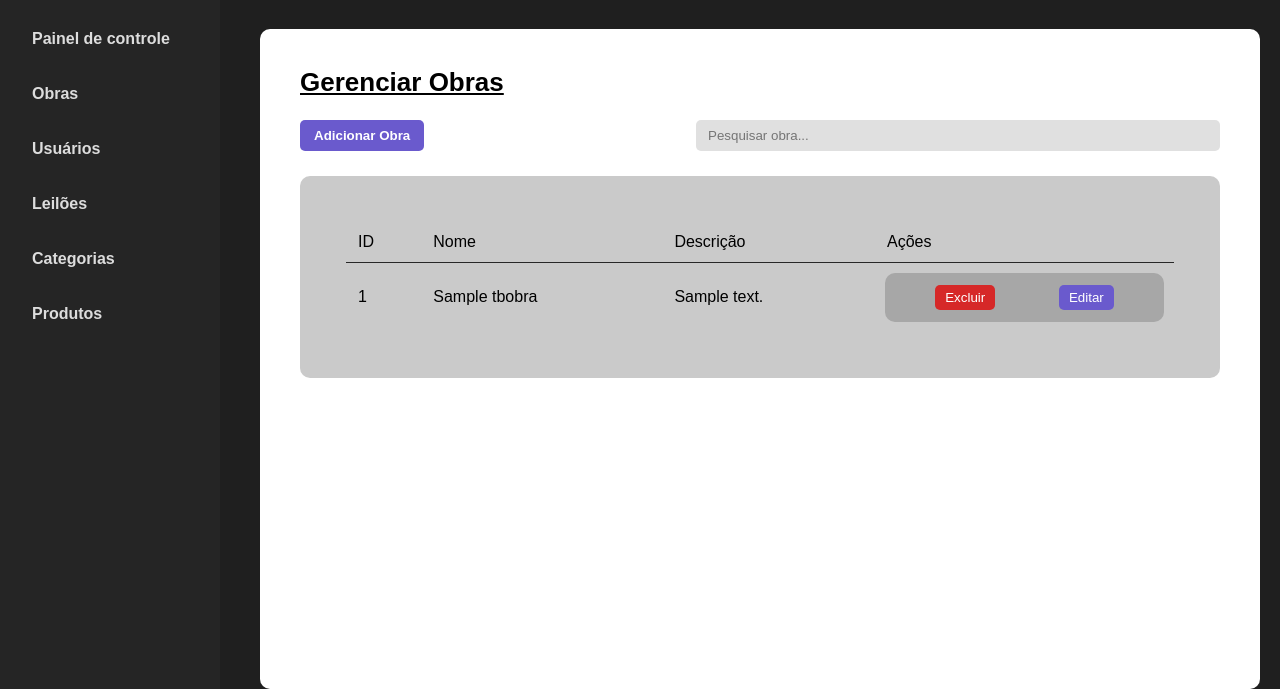
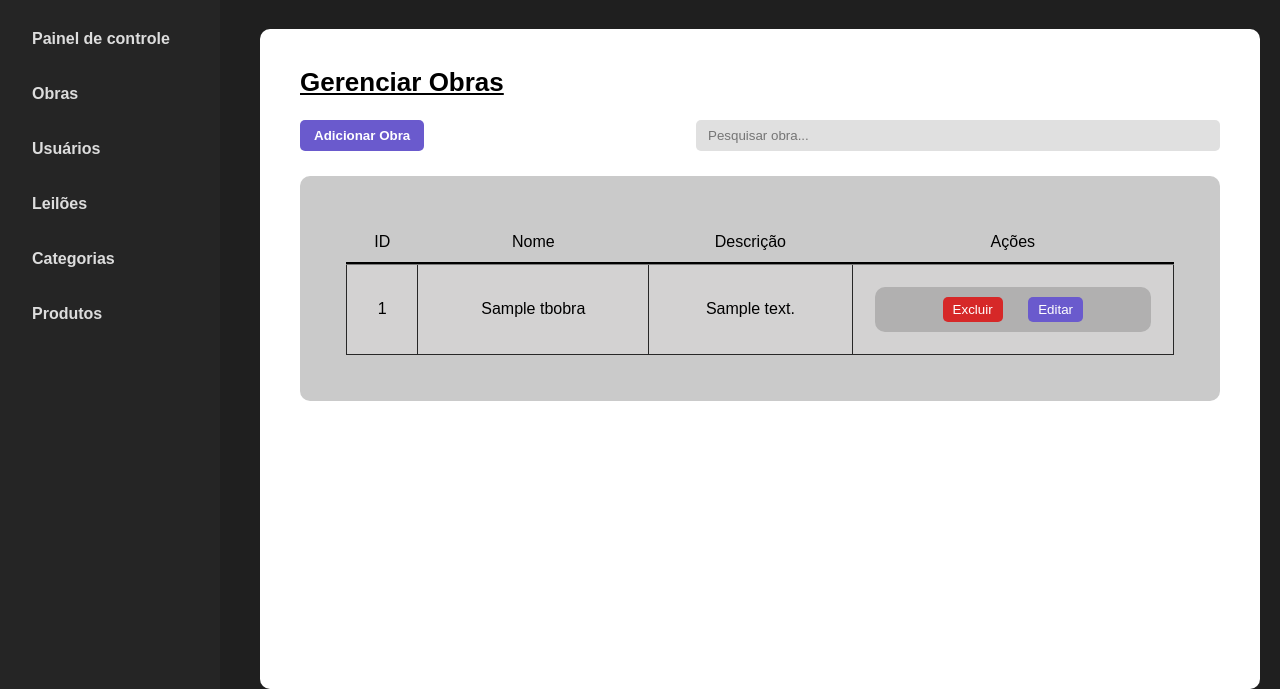
Before and after one commit to sergiosmattos/projeto_web1, a PHP site: page /gerenciar/obra/listar.php in a window 1280 px wide. Shown: the part 111-800 px from the top of the page. Run offline with PHP 8.4, Linux system fonts and the light colour scheme; the visitor is signed in with stand-in values (Sample User, id 1); tables that the repository leaves empty hold one stand-in row (values such as "Sample post").

Commit message:
css arrumado para o listar

```diff
--- a/css/listar.css
+++ b/css/listar.css
@@ -70,25 +70,46 @@
 
 }
 
+thead tr {
 
-th {
-    border-bottom: 1px solid #272727;
+    border-bottom: 3px groove #272727;
+
+}
+
+thead th {
+    text-align: center;
+}
+
+tbody td  {
+
+    border: 1px groove #272727;
+    background-color: #d3d2d2;
+
 }
 
 th, td{
 
     padding: 12px;
-    text-align: left;
+    text-align: center;
+
+}
+
+.td-valor {
+
+    justify-self: left;
+    padding: 1px;
+    border-bottom: 1px solid #000;
 
 }
 
 .acoes {
     display: flex;
     flex-direction: row;
-    gap: 25%;
+    gap: 10%;
     margin: 10px;
     border-radius: 10px;
-    background-color: rgb(167, 167, 167);
+    padding: 10px;
+    background-color: #b1b0b0;
     justify-content: center;
 }
 
--- a/gerenciar/obra/listar.php
+++ b/gerenciar/obra/listar.php
@@ -71,7 +71,8 @@
                             <td><?= htmlspecialchars($obra->getId()) ?></td>
                             <td><?= htmlspecialchars($obra->getNome()) ?></td>
                             <td><?= htmlspecialchars($obra->getDescricao()) ?></td>
-                            <td class="acoes">
+                            <td>
+                                <div class="acoes">
                                     <form action="excluir.php" method="post">
                                         <input type="hidden" name="id" value="<?= htmlspecialchars( $obra->getId()) ?>">
                                         <input type="submit" class="botao-excluir" value="Excluir">
@@ -80,6 +81,7 @@
                                         <input type="hidden" name="id" value="<?= htmlspecialchars( $obra->getId()) ?>">
                                         <input type="submit" class="botao-editar" value="Editar">
                                     </form>
+                                </div>
                             </td>
 
                         </tr>
```
Lines whose indentation alone changed are shown as unchanged.
